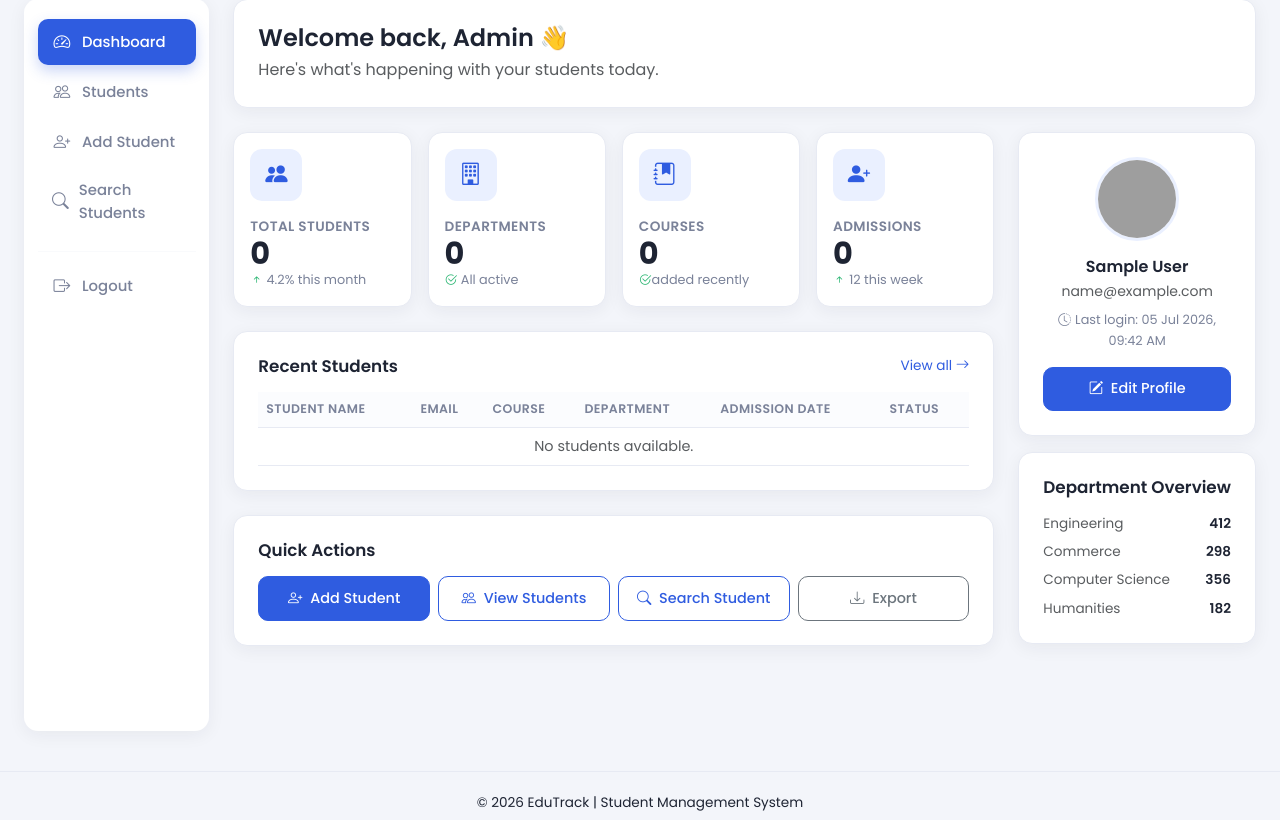
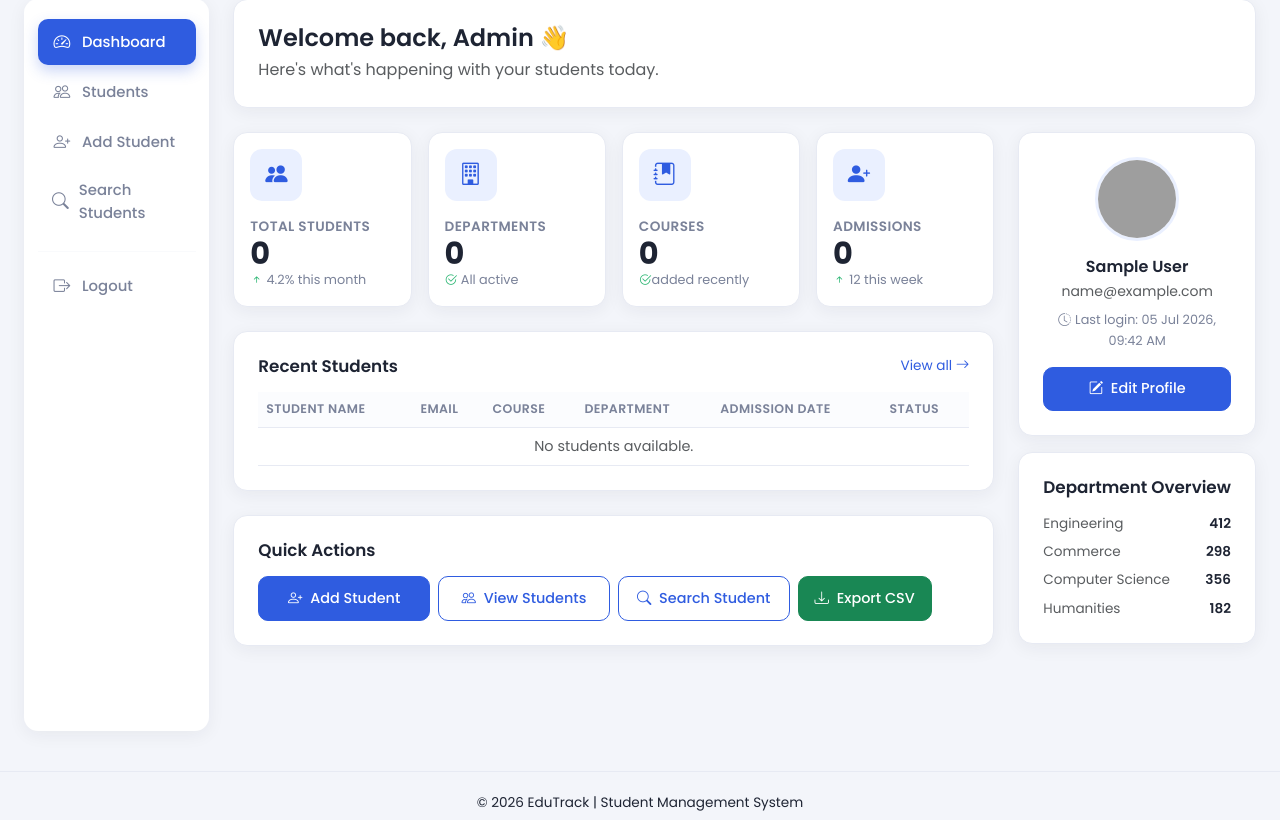
Before and after one commit to Solanki777/Anantra, a Django app: page /dashboard/ in a window 1280 px wide. Shown: the part 98-918 px from the top of the page. Run offline with Django 5.2, Linux system fonts and the light colour scheme; the visitor is signed in with stand-in values (Sample User, id 1); data that the repository does not hold is empty; grey boxes are pictures that could not be loaded.

Commit message:
export csv feature

```diff
--- a/students/templates/students/dashboard.html
+++ b/students/templates/students/dashboard.html
@@ -171,11 +171,10 @@ EduTrack{% endblock %}
             </a>
           </div>
           <div class="col-6 col-md-3">
-            <a
-              href="#"
-              class="btn btn-outline-secondary w-100 quick-action-btn"
-            >
-              <i class="bi bi-download me-1"></i> Export
+            <a href="{% url 'export_student_csv' %}"
+            class="btn btn-success quick-action-btn">
+            <i class="bi bi-download me-1"></i>
+            Export CSV
             </a>
           </div>
         </div>
--- a/students/urls.py
+++ b/students/urls.py
@@ -20,5 +20,10 @@ urlpatterns=[
         "show/<int:id>/",
         views.show_details,
         name="show_details"
-    )
+    ),
+    path(
+        "export/csv/",
+        views.export_student_csv,
+        name="export_student_csv",
+    ),
 ]
--- a/students/views.py
+++ b/students/views.py
@@ -1,5 +1,4 @@
 from django.shortcuts import render,redirect
-from django.http import HttpResponse
 from django.contrib.auth.decorators import login_required
 from django.contrib import messages
 from .forms import StudentForm
@@ -7,6 +6,9 @@ from .models import Student
 from django.shortcuts import get_object_or_404
 from django.db.models import Q
 from django.core.paginator import Paginator
+import csv
+from django.http import HttpResponse
+
 
 # Create your views here.
 def home(request):
@@ -158,3 +160,38 @@ def show_details(request , id):
             "student" : student,
         },
     )
+
+
+@login_required
+def export_student_csv(request):
+    response = HttpResponse(content_type="text/csv")
+
+    response["Content-Disposition"] = (
+        'attachment; filename="student.csv"'
+    )
+
+    writer =csv.writer(response)
+
+    writer.writerow([
+        "ID",
+        "Name",
+        "Email",
+        "Mobile",
+        "Course",
+        "Department",
+        "Admission Date",]
+    )
+    students = Student.objects.all()
+
+    for student in students:
+        writer.writerow([
+            student.id,
+            student.name,
+            student.email,
+            student.mobile,
+            student.course,
+            student.department,
+            student.admission_date,
+        ])
+
+    return response
```
Also changed, not shown: students/templates/students/student_list.html (+7 -0 lines).
